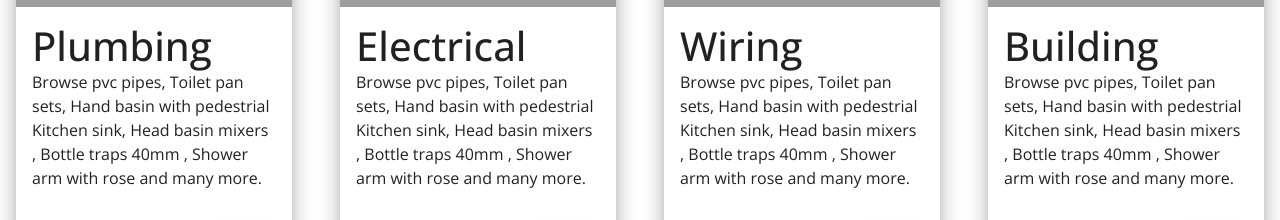
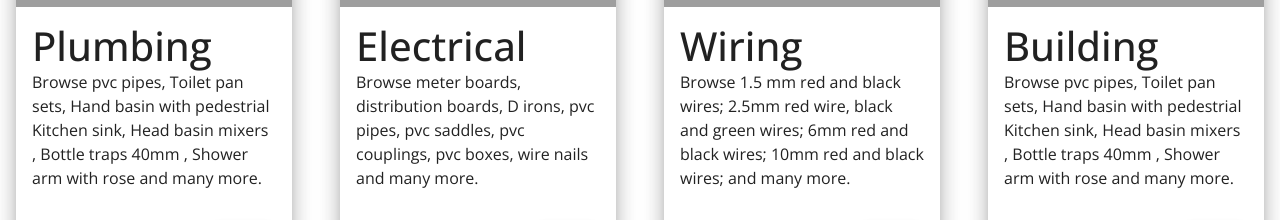
Before and after one commit to GISSIAH/jomac, a Next.js app: page /category in a window 1280 px wide. Shown: the part 337-557 px from the top of the page. Built offline with nearby package versions, Linux system fonts and the light colour scheme; grey boxes are pictures that could not be loaded.

Commit message:
added descriptions

```diff
--- a/menuItems/categories.js
+++ b/menuItems/categories.js
@@ -10,13 +10,13 @@ export const categories=[
         title:"Electrical",
         image:"https://res.cloudinary.com/attic-gis/image/upload/v1645779480/196-1962342_power-circuit-breaker-png-circuit-breaker-20a-3_vctlm5_1_vjrrkb.png",
         url:"/categories/Electrical",
-        body:"Browse pvc pipes, Toilet pan sets, Hand basin with pedestrial Kitchen sink, Head basin mixers , Bottle traps 40mm  , Shower arm with rose and many more."
+        body:"Browse meter boards, distribution boards, D irons, pvc pipes, pvc saddles, pvc couplings, pvc boxes, wire nails and many more. "
     },
     {
         title:'Wiring',
         image:"https://res.cloudinary.com/attic-gis/image/upload/v1645779479/Daco_2371438_h0uhaz_1_o1rbfs.png",
         url:"/categories/Wiring",
-        body:"Browse pvc pipes, Toilet pan sets, Hand basin with pedestrial Kitchen sink, Head basin mixers , Bottle traps 40mm  , Shower arm with rose and many more."
+        body:"Browse 1.5 mm red and black wires; 2.5mm red wire, black and green wires; 6mm red and black wires; 10mm red and black wires; and many more."
     },
     {
         title:"Building",
```
